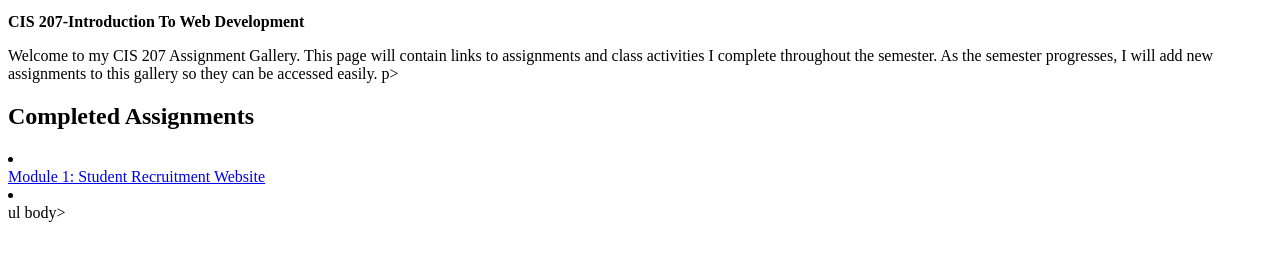
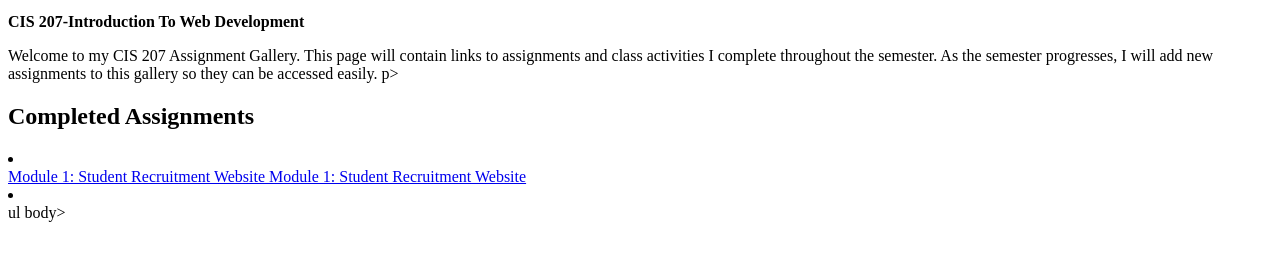
Before and after one commit to JavenSmith/Jsmith, a plain HTML site: page index.html in a window 1280 px wide. Shown: the part 101-362 px from the top of the page. Drawn offline with Linux system fonts and the light colour scheme.

Commit message:
Fix hyperlink formatting in index.html

```diff
--- a/index.html
+++ b/index.html
@@ -20,7 +20,7 @@
 
       <ul></ul>
       <li></li>
-      <a href="assignments/student-recruitment-website.html"html>
+      <a href="assignments/student-recruitment-website.html"html> Module 1: Student Recruitment Website
       Module 1: Student Recruitment Website
       </a>
       <li></li>
```
